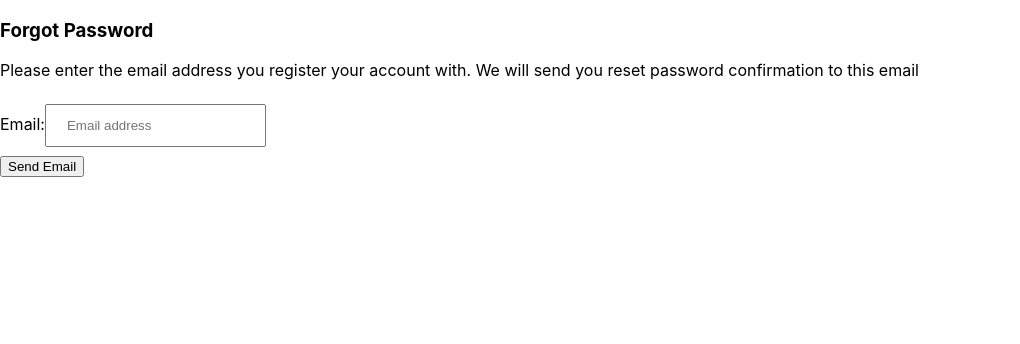
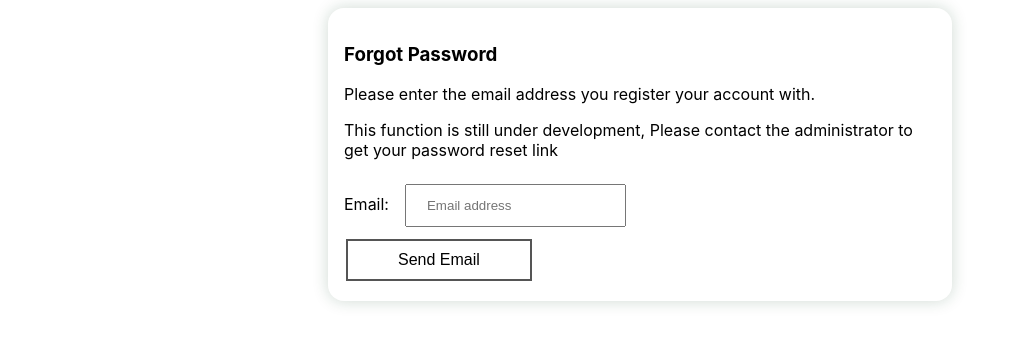
Before and after one commit to romaswe/mern-recipe-app, a React (Create React App) app in the folder client/: page /forgotpassword in a window 1280 px wide. Shown: the top 344 px of the page, without its empty margins (0-1020 px from the left). Built offline with nearby package versions, Linux system fonts and the light colour scheme; no server answers.

Commit message:
RA-19 Updated style for forgot password screen

```diff
--- a/client/src/components/forgotPassword/forgotPassword.css
+++ b/client/src/components/forgotPassword/forgotPassword.css
@@ -0,0 +1,3 @@
+.forgotpassword-email-label {
+	padding-right: 1rem;
+}
--- a/client/src/components/forgotPassword/forgotPassword.tsx
+++ b/client/src/components/forgotPassword/forgotPassword.tsx
@@ -17,7 +17,6 @@ const ForgotPasswordComponent = () => {
 			},
 		};
 
-
 		try {
 			const { data } = await axios.post(
 				apiUrl + '/api/auth/forgotpassword',
@@ -36,7 +35,9 @@ const ForgotPasswordComponent = () => {
 	};
 
 	return (
-		<div className='forgotpassword-screen'>
+		<div className='forgotpassword-screen grid'>
+			<div className='col-s-0 col-3'></div>
+			<div className='col-s-12 col-6 form-wrapper'>
 				<form
 					onSubmit={forgotPasswordHandler}
 					className='forgotpassword-screen__form'
@@ -45,14 +46,25 @@ const ForgotPasswordComponent = () => {
 						Forgot Password
 					</h3>
 					{error && <span className='error-message'>{error}</span>}
-				{success && <span className='success-message'>{success}</span>}
-				<div className='form-group'>
+					{success && (
+						<span className='success-message'>{success}</span>
+					)}
+					<div className='form-group '>
 						<p className='forgotpassword-screen__subtext'>
-						Please enter the email address you register your account
-						with. We will send you reset password confirmation to
-						this email
+							Please enter the email address you register your
+							account with.
 						</p>
-					<label htmlFor='email'>Email:</label>
+						<p className='forgotpassword-screen__subtext'>
+							This function is still under development, Please
+							contact the administrator to get your password reset
+							link
+						</p>
+						<label
+							htmlFor='email'
+							className='forgotpassword-email-label'
+						>
+							Email:
+						</label>
 						<input
 							type='email'
 							required
@@ -62,10 +74,12 @@ const ForgotPasswordComponent = () => {
 							onChange={(e) => setEmail(e.target.value)}
 						/>
 					</div>
-				<button type='submit' className='btn btn-primary'>
+					<button type='submit' className='standard-button'>
 						Send Email
 					</button>
 				</form>
+			</div>
+			<div className='col-s-0 col-3'></div>
 		</div>
 	);
 };
--- a/client/src/components/register/register.css
+++ b/client/src/components/register/register.css
@@ -6,13 +6,6 @@
 	background-color: red;
 }
 
-.form-text-align {
-	text-align: end;
-	margin-top: auto;
-	margin-bottom: auto;
-	padding-right: 1rem;
-}
-
 .register-screen__subtext {
 	font-size: 0.7rem;
 	display: block;
--- a/client/src/components/register/register.tsx
+++ b/client/src/components/register/register.tsx
@@ -1,5 +1,5 @@
 import './register.css';
-import { useEffect, useState } from 'react';
+import { useState } from 'react';
 import axios, { AxiosRequestConfig } from 'axios';
 import { Link, useHistory } from 'react-router-dom';
 
--- a/client/src/index.css
+++ b/client/src/index.css
@@ -10,6 +10,13 @@ body {
 code {
 	font-family: source-code-pro, Menlo, Monaco, Consolas, 'Courier New',
 		monospace;
+}
+
+.form-text-align {
+	text-align: end;
+	margin-top: auto;
+	margin-bottom: auto;
+	padding-right: 1rem;
 }
 
 .error-message {
```
Also changed, not shown: 1 other file (tests, documents, lock files or other folders). Lines whose indentation alone changed are shown as unchanged.
